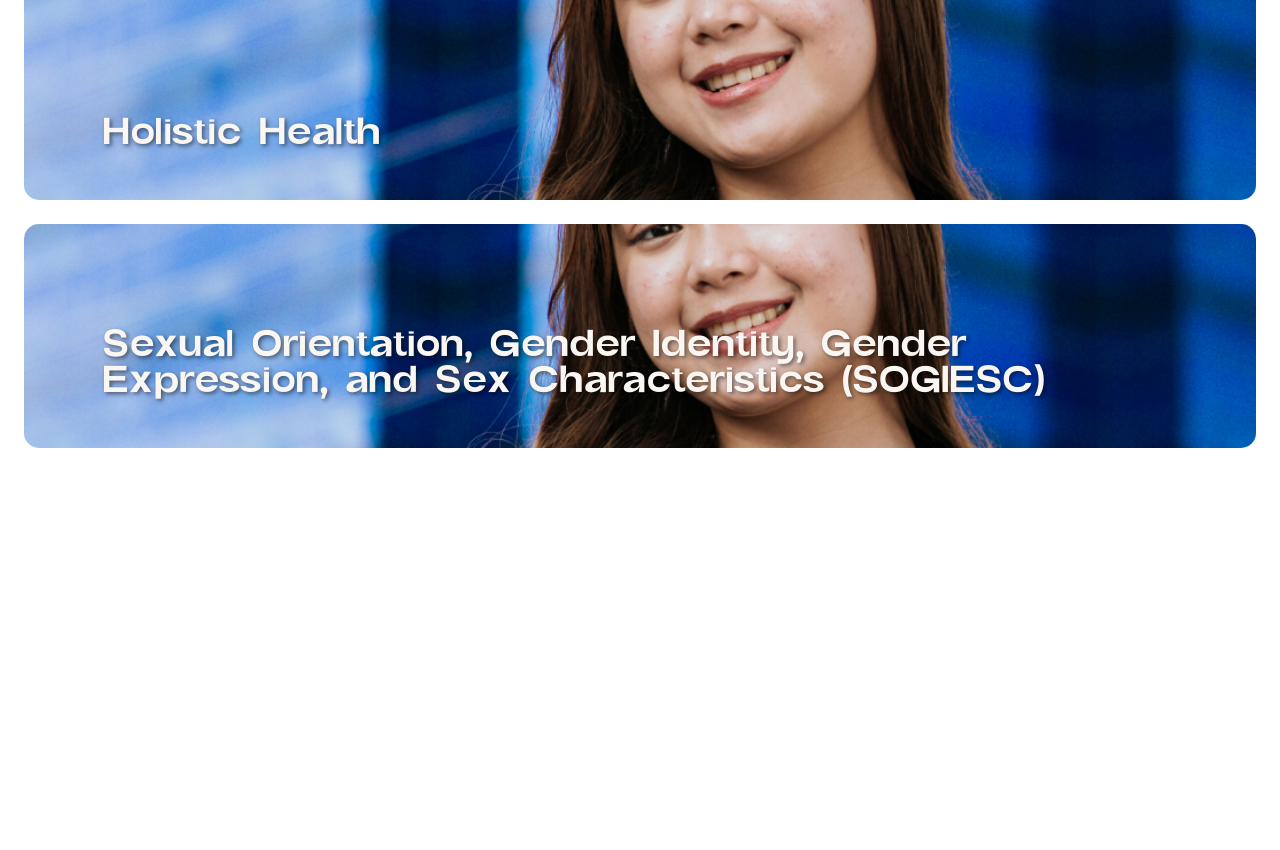
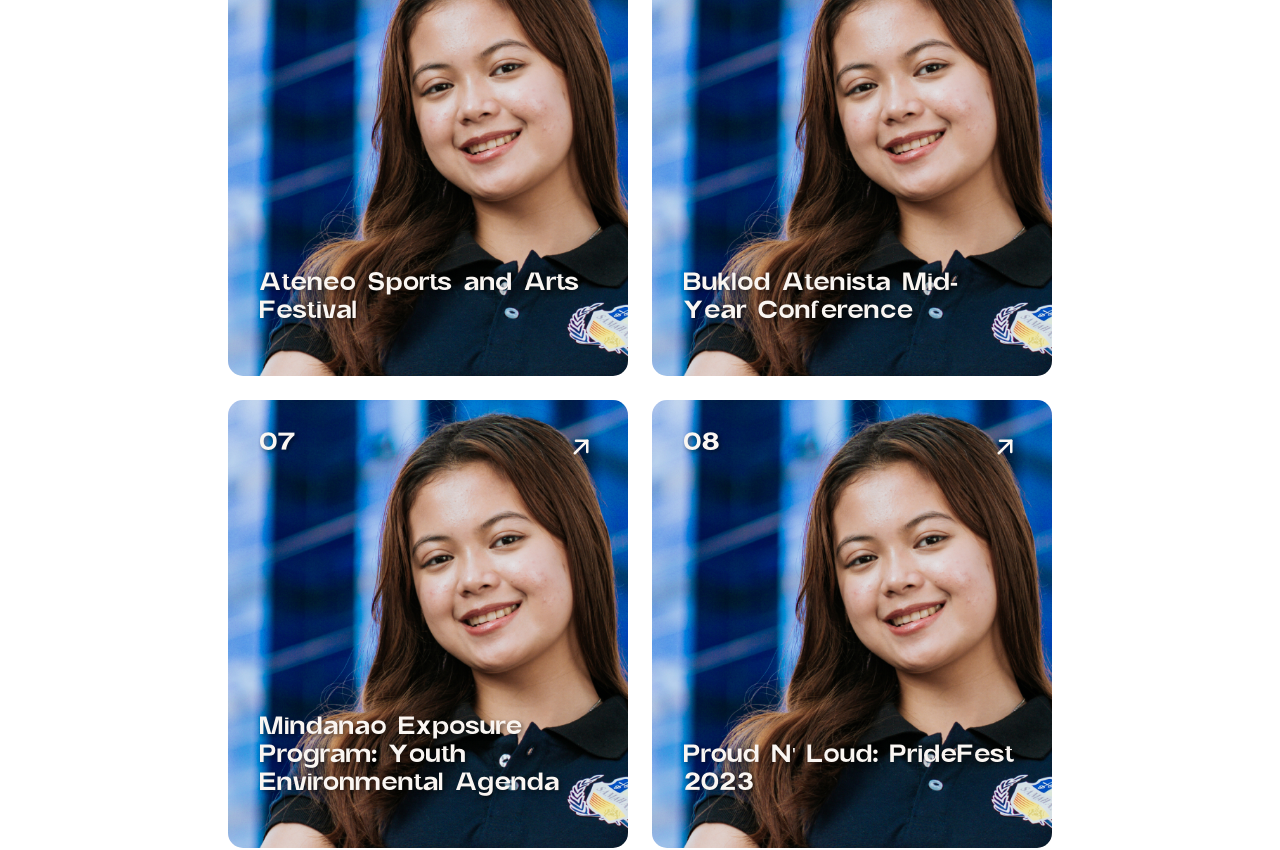
Before and after one commit to SAMAHAN-Systems-Development/samahan-at-the-get-go, a Next.js app: page /modal-card in a window 1280 px wide. Shown: the part 1040-1890 px from the top of the page. Before the commit the page ends 1512 px from the top, so only its background shows below. Built offline with nearby package versions, Linux system fonts and the light colour scheme.

Commit message:
feat: created Initiatives Modal UI Component

```diff
--- a/src/app/modal-card/page.tsx
+++ b/src/app/modal-card/page.tsx
@@ -1,14 +1,14 @@
 import React from 'react';
 
-import ModalUI from '@/components/ui/Advocasix/AdvocasixModalUI';
-import { advocasixData } from '@/data/AdvocasixData';
+import ModalUI from '@/components/ui/Offices/InitiativesModalUI';
+import { initiativesOSP } from '@/data/InitiativesOSP';
 
 export default function page() {
   return (
-    <div className="flex flex-col p-6 gap-6">
-      {advocasixData.map((item, index) => (
+    <div className="flex flex-col md:flex-row md:flex-wrap justify-center p-6 gap-6">
+      {initiativesOSP.map((item, index) => (
         <React.Fragment key={index}>
-          <ModalUI {...item} />
+          <ModalUI {...item} number={String(index + 1).padStart(2, '0')} />
         </React.Fragment>
       ))}
     </div>
--- a/src/components/ui/Offices/InitiativesCardButton.tsx
+++ b/src/components/ui/Offices/InitiativesCardButton.tsx
@@ -6,10 +6,11 @@ import Image from 'next/image';
 
 type CardType = {
   imageUrl: StaticImageData;
+  number: string;
   title: string;
 };
 
-const InitiativesCardButton: FC<CardType> = ({ title, imageUrl }) => {
+const InitiativesCardButton: FC<CardType> = ({ title, imageUrl, number }) => {
   return (
     <div className="relative rounded-card overflow-hidden cursor-pointer w-full h-[15.5rem] md:w-[22rem] md:h-[25rem] xl:w-[25rem] xl:h-[28rem]">
       <Image
@@ -23,7 +24,7 @@ const InitiativesCardButton: FC<CardType> = ({ title, imageUrl }) => {
       <div className="absolute bottom-0 left-0  w-full h-full flex flex-col justify-between group hover:bg-blue/25 ease-in-out duration-300 p-7 pb-11 xl:p-8 xl:pb-12">
         <div className="flex w-full justify-between">
           <p className="font-artega text-white text-shadow-bold text-base md:text-xl">
-            01
+            {number}
           </p>
           <TbArrowUpRight className="text-white text-2xl md:text-3xl" />
         </div>
--- a/src/components/ui/Advocasix/AdvocasixModalUI.tsx
+++ b/src/components/ui/Offices/InitiativesModalUI.tsx
@@ -5,27 +5,34 @@ import type { FC } from 'react';
 import * as Dialog from '@radix-ui/react-dialog';
 import type { ModalDataType } from 'library/types/ModalDataType';
 
-import AdvocasixCardButton from '@/components/ui/Advocasix/AdvocasixCardButton';
 import ModalOverlayComponent from '@/components/ui/ModalOverlayComponent/ModalComponent';
+import InitiativesCardButton from '@/components/ui/Offices/InitiativesCardButton';
 
-const ModalUI: FC<ModalDataType> = ({
+type InitiativesModalType = ModalDataType & {
+  number: string;
+};
+
+const ModalUI: FC<InitiativesModalType> = ({
   title,
   imageUrl1,
   imageUrl2,
   description,
-  hashtag,
+  number,
 }) => {
   return (
     <Dialog.Root>
       <Dialog.Trigger>
-        <AdvocasixCardButton title={title} imageUrl={imageUrl1} />
+        <InitiativesCardButton
+          title={title}
+          imageUrl={imageUrl1}
+          number={number}
+        />
       </Dialog.Trigger>
       <Dialog.Portal>
         <Dialog.Overlay className="fixed top-0 right-0 bottom-0 left-0 bg-blue/60 flex justify-center items-center overflow-y-auto ">
           <Dialog.Content className="data-[state=open]:animate-contentShow">
             <ModalOverlayComponent
               imageUrl={imageUrl2}
-              hashtag={hashtag}
               title={title}
               description={description}
             />
```
Also changed, not shown: 2 other files (tests, documents, lock files or other folders).
